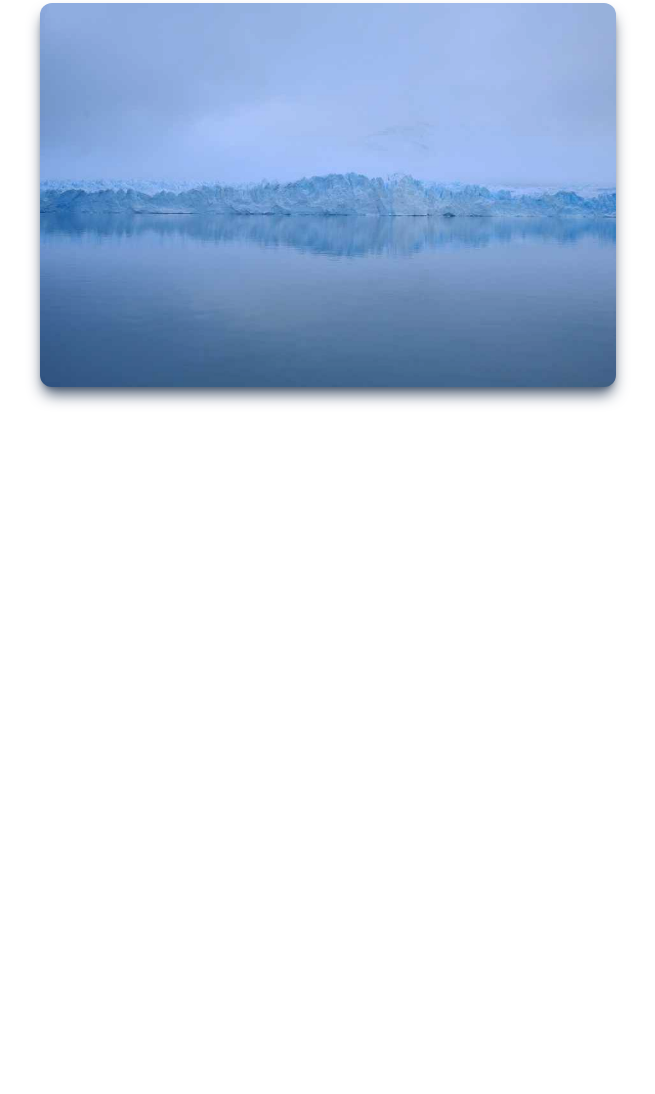
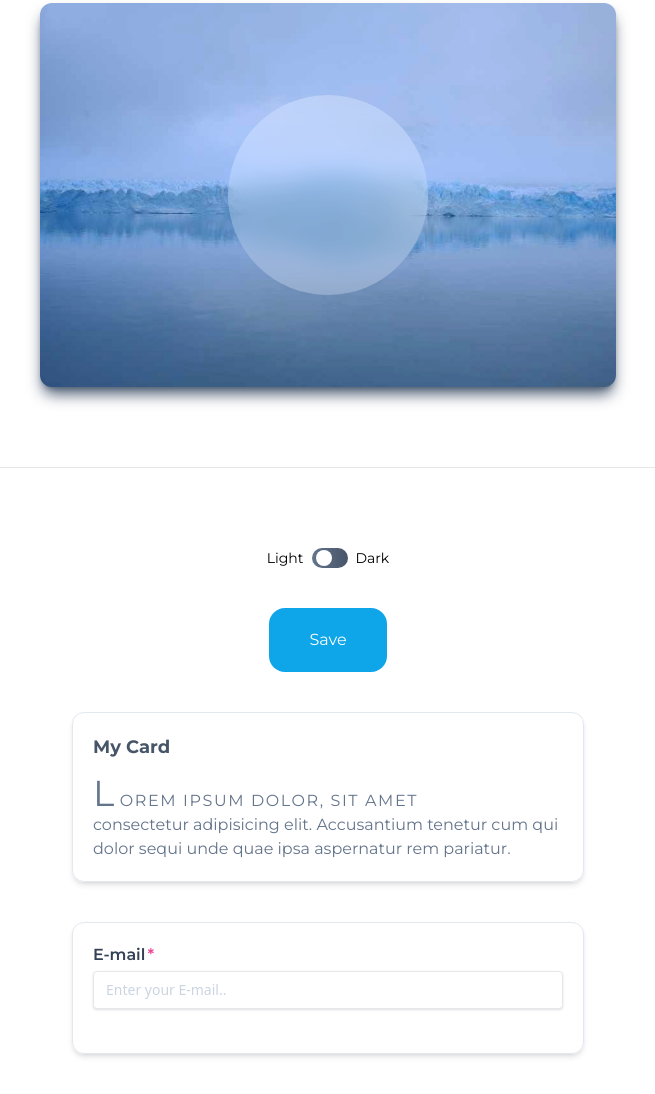
Before and after one commit to Fznaf/Tailwind-learn, a plain HTML site: page index.html in a window 1280 px wide. Shown: the part 1467-2561 px from the top of the page, without its empty margins (312-967 px from the left). Before the commit the page ends 1894 px from the top, so only its background shows below. Drawn offline with nearby package versions, Linux system fonts and the light colour scheme.

Commit message:
day 3, dark mode, hover, active, etc.

```diff
--- a/index.html
+++ b/index.html
@@ -11,6 +11,7 @@
     <script>
 
         tailwind.config = {
+            darkMode: 'class' ,
             theme: {
                 extend: {
                     fontFamily:{
@@ -22,13 +23,17 @@
 
     </script>
     <title>Tailwind Momentos</title>
-    <!-- <style type="text/tailwindcss">
-        * {
+    <style type="text/tailwindcss">
+        #toggle:checked ~ label div.toggle-circle {
+            @apply translate-x-3;
+            @apply bg-slate-700;
+        }
+        /* * {
             border: 1px solid red;
-        }
-    </style> -->
+        } */
+    </style>
 </head>
-<body>
+<body class="dark:bg-slate-700 dark:text-slate-100">
     <h1 class="text-6xl font-bold text-center my-10">Belajar Tailwind untuk <span class="bg-gradient-to-br from-lime-400 to-cyan-300 bg-clip-text text-transparent">Menghindar dari Kerjaan</span></h1>
 
     <section class="mb-10 bg-gradient-to-r from-purple-200 to-lime-200 via-blue-300">
@@ -57,7 +62,7 @@
         <h2 class="mb-4 text-2xl">
             Belajar Typography menggunakan TailwindCSS
         </h2>
-        <div class="mb-4 text-lg text-gray-500">
+        <div class="mb-4 text-lg">
             By Fauzan
         </div>
         <p class="mb-4 justify-items-start">
@@ -75,10 +80,81 @@
 
     </div>
 
-    <div class="mt-32 max-w-xl mx-auto h-96 bg-slate-300 bg-cover rounded-xl shadow-lg shadow-slate-600 overflow-hidden brightness-110 hover:brightness-50" style="background-image: url('./img/1.jpg');">
+    <div class="mt-32 max-w-xl mx-auto h-96 bg-slate-300 bg-cover rounded-xl shadow-lg shadow-slate-600 overflow-hidden brightness-110 flex" style="background-image: url('./img/1.jpg');">
         <!-- <div class="w-full h-full bg-blue-300 mix-blend-darken"></div> -->
+         <div class="w-[200px] h-[200px] bg-white/20 m-auto backdrop-blur-md rounded-full"></div>
+    </div>
+
+    <hr class="my-20">
+
+    <div class="flex justify-center">
+        <span class="font-montserrat text-sm  mr-2 dark:text-slate-200 ">
+            Light
+        </span>
+            <input type="checkbox" id="toggle" class="hidden"/>
+            <label for="toggle">
+                <div class="w-9 h-5 bg-gradient-to-r from-slate-500 to-slate-600 rounded-full flex items-center p-1 cursor-pointer">
+                    <div class="w-4 h-4 bg-white rounded-full toggle-circle">
+
+                    </div>
+                </div>
+
+            </label>
+            <span class="font-montserrat text-sm  ml-2 dark:text-slate-200 ">
+                Dark
+            </span>
+
+    </div>
+
+    <button class="my-10 bg-sky-500 px-10 py-5 rounded-2xl text-white block mx-auto font-montserrat hover:bg-sky-600 active:bg-sky-700 dark:bg-slate-300 dark:hover:bg-slate-600 dark:text-slate-700 dark:hover:text-white"> Save </button>
+
+    <div class="max-w-lg my-10 border border-slate-200 rounded-xl mx-auto p-5 shadow-md font-montserrat group hover:bg-slate-600 dark:text-white">
+        <h5 class="font-bold text-slate-600 text-lg mb-3 group-hover:text-white dark:text-white">My Card</h5>
+        <p class="
+        text-slate-500
+        group-hover:text-white
+        selection:bg-indigo-200
+        selection:text-slate-600
+        first-line:uppercase
+        first-line:tracking-widest
+        first-letter:text-4xl
+        first-letter:mr-1
+        dark:text-white">
+            Lorem ipsum dolor, sit amet consectetur adipisicing elit. Accusantium tenetur cum qui dolor sequi unde quae ipsa aspernatur rem pariatur.
+        </p>
+    </div>
+
+    <div class=" max-w-lg border border-slate-200 rounded-xl
+    mx-auto p-5 shadow-md">
+        <form action="">
+            <label for="email" id="email">
+                <span class="block font-montserrat font-semibold mb-1 text-slate-700 after:content-['*'] after:text-pink-500 after:ml-0.5 dark:text-slate-100">E-mail</span>
+                <input type="email" placeholder="Enter your E-mail.. " class="px-3 py-2 border shadow rounded w-full block text-sm
+                placeholder:text-slate-300
+                dark:placeholder:text-slate-700
+                focus:outline-none focus:ring-sky-300
+                focus:border-sky-300
+                invalid:text-pink-500
+                invalid:focus:ring-pink-700
+                invalid:focus:border-pink-700
+                peer">
+                <p class="text-xs m-1 text-pink-700 invisible peer-invalid:visible">
+                    Must be a valid email address
+                </p>
+
+            </label>
+        </form>
+
     </div>
 
     <div class="h-10"></div>
+
+    <script>
+        const checkbox = document.querySelector('#toggle');
+        const html = document.querySelector('html');
+        checkbox.addEventListener('click', function(){
+            checkbox.checked ? html.classList.add('dark') : html.classList.remove('dark');
+        });
+    </script>
 </body>
 </html>
```
